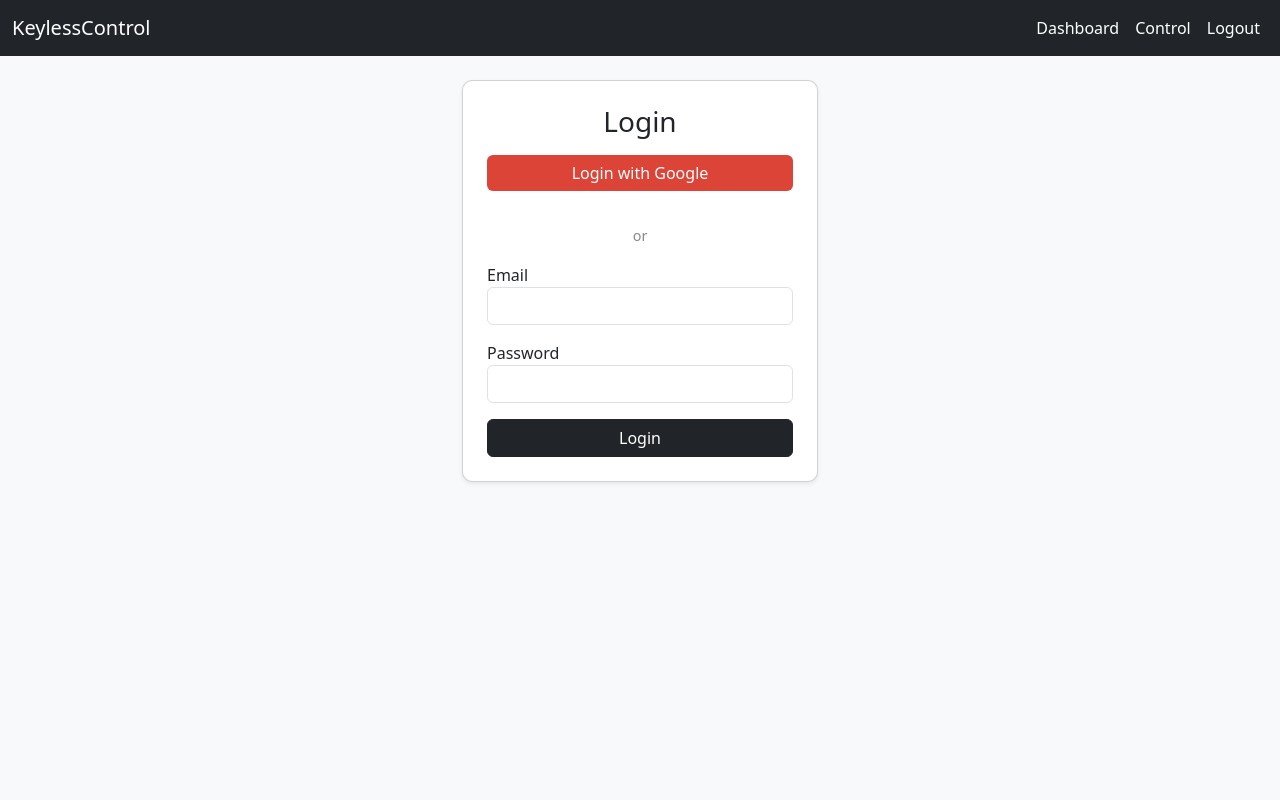
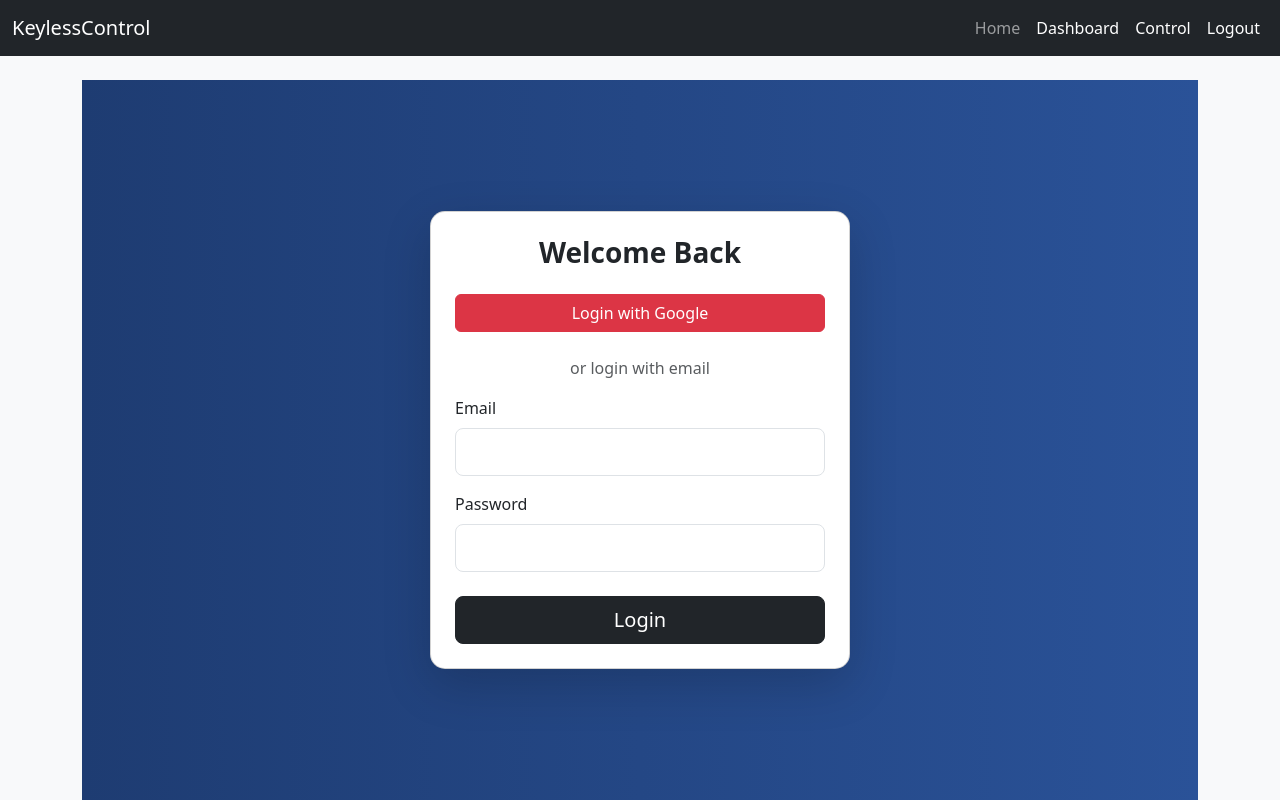
Before and after one commit to Broccardinho/KeylessControl, a Flask app: page /login in a window 1280 px wide. Run offline with Flask 3, Linux system fonts and the light colour scheme.

Commit message:
Updated HTML UI: homepage, navbar, and login improvements

```diff
--- a/__init__.py
+++ b/__init__.py
@@ -107,7 +107,7 @@ def get_logs():
 # -------------------------------------------------------
 @app.route('/')
 def home():
-    return redirect(url_for("login"))
+    return render_template("index.html", title="Home")
 
 
 @app.route('/login')
--- /dev/null
+++ b/app.py
@@ -0,0 +1,4 @@
+from KeylessControl3 import app
+
+if __name__ == "__main__":
+    app.run(debug=True)
--- a/static/css/style.css
+++ b/static/css/style.css
@@ -5,3 +5,7 @@ body {
 .card {
     border-radius: 10px;
 }
+.hero-section {
+    background-size: cover;
+    background-position: center;
+}
--- a/templates/base.html
+++ b/templates/base.html
@@ -13,6 +13,9 @@
             <a class="navbar-brand" href="{{ url_for('dashboard') }}">KeylessControl</a>
             <div class="collapse navbar-collapse">
                 <ul class="navbar-nav ms-auto">
+                    <li class="nav-item">
+                        <a class="nav-link" href="/">Home</a>
+                    </li>
                     <li class="nav-item">
                         <a class="nav-link text-white" href="{{ url_for('dashboard') }}">Dashboard</a>
                     </li>
--- a/templates/login.html
+++ b/templates/login.html
@@ -1,38 +1,35 @@
 {% extends "base.html" %}
 {% block content %}
 
-<div class="row justify-content-center">
-    <div class="col-md-4">
-        <div class="card shadow-sm p-4">
+<div class="d-flex justify-content-center align-items-center" style="min-height: 90vh; background: linear-gradient(to right, #1e3c72, #2a5298);">
 
-            <h3 class="text-center mb-3">Login</h3>
+    <div class="card shadow-lg p-4" style="width: 420px; border-radius: 15px;">
+        <h3 class="text-center mb-4 fw-bold">Welcome Back</h3>
 
-            <!-- Google Login Button -->
-            <a href="/login/google" class="btn btn-danger w-100 mb-3" style="background-color:#db4437; border:none;">
+        <!-- Google Login -->
+        <a href="/login/google" class="btn btn-danger w-100 mb-3">
             <i class="bi bi-google"></i> Login with Google
         </a>
 
-            <div class="text-center my-3">
-                <span style="font-size: 0.9rem; color: #888;">or</span>
-            </div>
+        <div class="text-center mt-2 mb-3 text-muted">or login with email</div>
 
-            <!-- Existing Email/Password Form -->
         <form method="POST" action="{{ url_for('login') }}">
+
             <div class="mb-3">
-                    <label>Email</label>
-                    <input type="text" name="email" class="form-control" required>
+                <label class="form-label">Email</label>
+                <input type="email" name="email" class="form-control form-control-lg" required>
             </div>
 
             <div class="mb-3">
-                    <label>Password</label>
-                    <input type="password" name="password" class="form-control" required>
+                <label class="form-label">Password</label>
+                <input type="password" name="password" class="form-control form-control-lg" required>
             </div>
 
-                <button type="submit" class="btn btn-dark w-100">Login</button>
+            <button type="submit" class="btn btn-dark w-100 mt-2 btn-lg">Login</button>
         </form>
 
     </div>
-    </div>
+
 </div>
 
 {% endblock %}
```
Also changed, not shown: templates/index.html (+41 -9 lines). Lines whose indentation alone changed are shown as unchanged.
